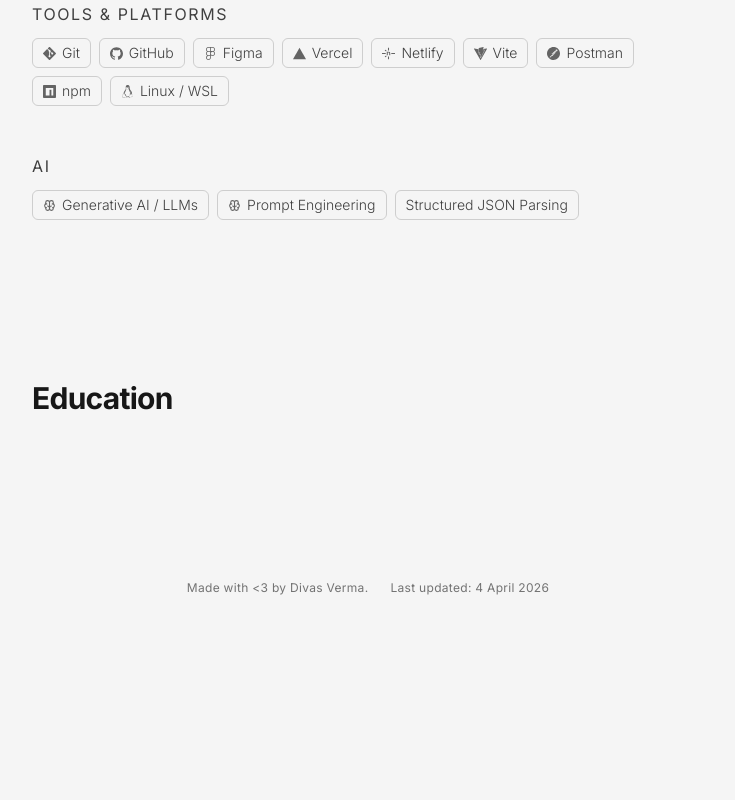
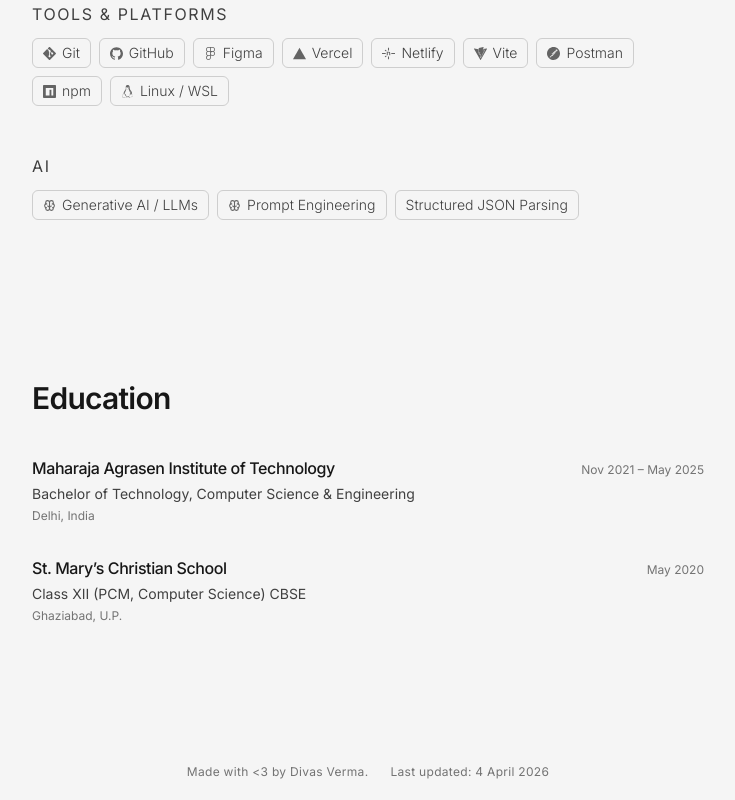
Before and after one commit to divasgt/personal-website, a Next.js app: page / in a window 1280 px wide. Shown: the part 2127-2927 px from the top of the page, without its empty margins (272-1007 px from the left). Before the commit the page ends 2743 px from the top, so only its background shows below. Built offline with nearby package versions, Linux system fonts and the light colour scheme.

Commit message:
add: add Education section on home page

```diff
--- a/src/app/page.tsx
+++ b/src/app/page.tsx
@@ -1,6 +1,7 @@
 import Project from "@/components/Project";
 import { projects } from "@/data/projects";
 import TechnicalSkills from "@/components/TechnicalSkills";
+import Education from "@/components/Education";
 
 export default function Home() {
   return (
@@ -49,10 +50,10 @@ export default function Home() {
         <div className="my-40" />
 
         <section id="education" className="mb-20">
-          <h1 className="text-2xl md:text-3xl font-bold tracking-tight">
+          <h1 className="text-2xl md:text-3xl font-semibold tracking-tight mb-10">
             Education
           </h1>
-          <br />
+          <Education />
         </section>
       </div>
     </div>
--- /dev/null
+++ b/src/components/Education.tsx
@@ -0,0 +1,22 @@
+import { education } from "@/data/education";
+
+export default function Education() {
+  return (
+    <div className="space-y-8">
+      {education.map((entry) => (
+        <div key={entry.institution} className="flex flex-col gap-1">
+          <div className="flex flex-col sm:flex-row sm:items-baseline sm:justify-between gap-0.5">
+            <h2 className="text-base font-medium tracking-tight">
+              {entry.institution}
+            </h2>
+            <span className="text-xs text-tertiary whitespace-nowrap shrink-0">
+              {entry.period}
+            </span>
+          </div>
+          <p className="text-sm text-secondary">{entry.degree}</p>
+          <p className="text-xs text-tertiary">{entry.location}</p>
+        </div>
+      ))}
+    </div>
+  );
+}
--- /dev/null
+++ b/src/data/education.ts
@@ -0,0 +1,14 @@
+export const education = [
+  {
+    institution: "Maharaja Agrasen Institute of Technology",
+    degree: "Bachelor of Technology, Computer Science & Engineering",
+    location: "Delhi, India",
+    period: "Nov 2021 – May 2025",
+  },
+  {
+    institution: "St. Mary’s Christian School",
+    degree: "Class XII (PCM, Computer Science) CBSE",
+    location: "Ghaziabad, U.P.",
+    period: "May 2020",
+  },
+];
```
